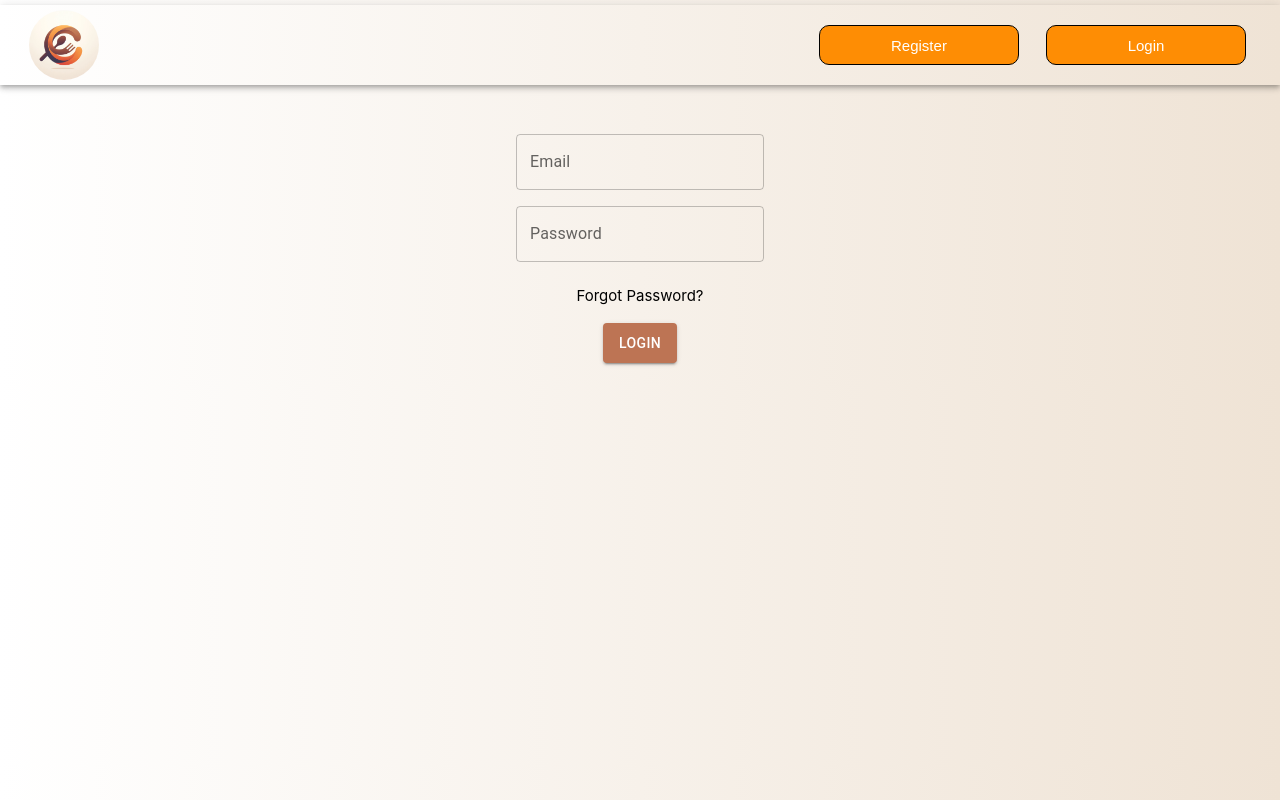
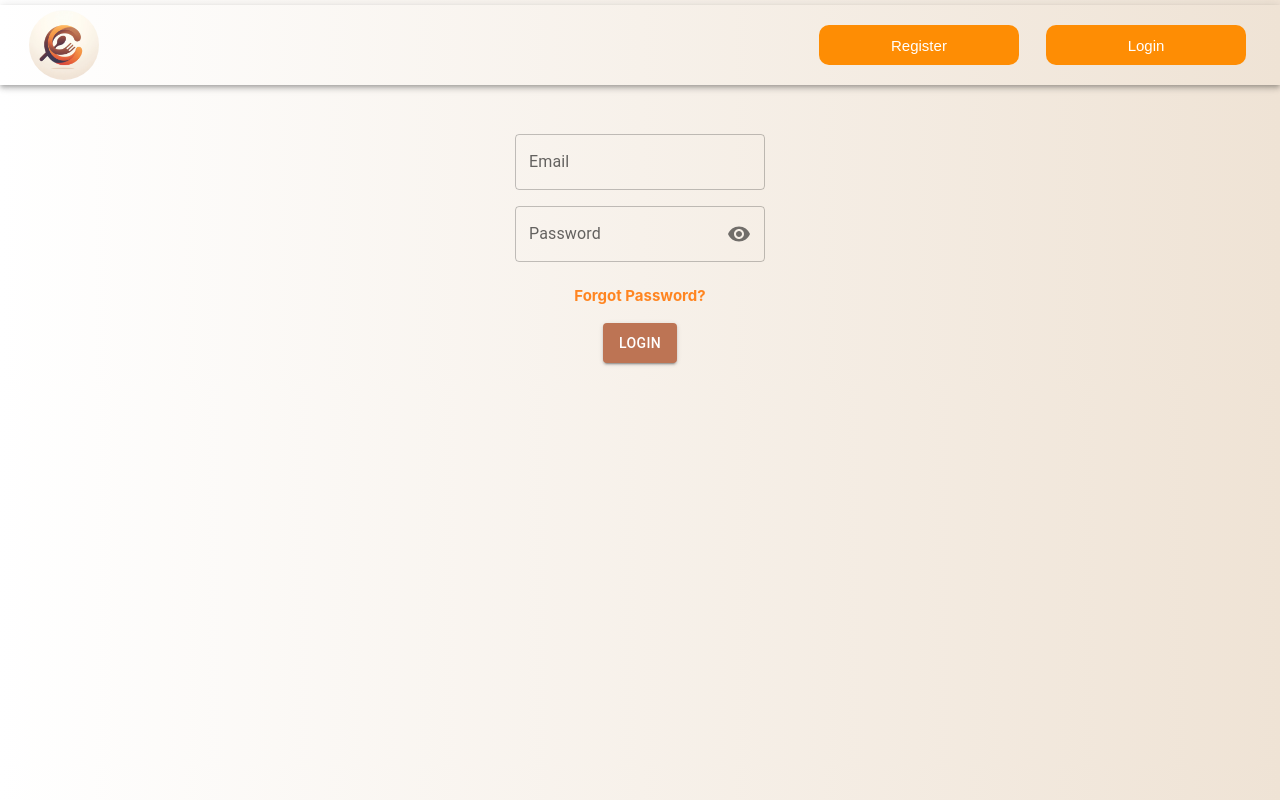
Before and after one commit to VARSHITHREDDY2002/CraveConnect, a React (Create React App) app in the folder frontend/: page /Login in a window 1280 px wide. Built offline with nearby package versions, Linux system fonts and the light colour scheme.

Commit message:
final style

```diff
--- a/frontend/src/components/common/Home.css
+++ b/frontend/src/components/common/Home.css
@@ -1,8 +1,8 @@
 .outer-container {
-  background-image: url('../../bg2.jpeg');
+  /* background-image: url('../../bg2.jpeg');
   background-size:cover;
   background-repeat: no-repeat;
-  background-attachment: fixed;
+  background-attachment: fixed; */
   height: 100vh;
   display: flex;
   justify-content: center;
--- a/frontend/src/components/common/Home.js
+++ b/frontend/src/components/common/Home.js
@@ -25,7 +25,7 @@
     textAlign: "center",
     textDecoration: "none",
     borderRadius: isRegisterHovering ? "50px" : "10px",
-    border: "1px solid black",
+    // border: "1px solid black",
   };
   const LogbuttonStyle = {
     backgroundColor: "#fe8d04",
@@ -34,7 +34,7 @@
     textAlign: "center",
     textDecoration: "none",
     borderRadius: isLoginHovering ? "50px" : "10px",
-    border: "1px solid black",
+    // border: "1px solid black",
   };
 
   const navigate = useNavigate();
--- a/frontend/src/components/common/Login.js
+++ b/frontend/src/components/common/Login.js
@@ -6,12 +6,16 @@
 import TextField from "@mui/material/TextField";
 import Button from "@mui/material/Button";
 import Navbar from "../templates/Navbar";
+import VisibilityIcon from "@mui/icons-material/Visibility";
+import VisibilityOffIcon from "@mui/icons-material/VisibilityOff";
+import InputAdornment from "@mui/material/InputAdornment";
+import IconButton from "@mui/material/IconButton";
 import { BrowserRouter, Routes, Route, Outlet } from "react-router-dom";
 
 const Register = (props) => {
   const [email, setEmail] = useState("");
-
   const [password, setPassword] = useState("");
+  const [showPassword, setShowPassword] = useState(false);
   const navigate = useNavigate();
 
   const onChangeEmail = (event) => {
@@ -20,6 +24,10 @@
 
   const onChangePassword = (event) => {
     setPassword(event.target.value);
+  };
+
+  const togglePasswordVisibility = () => {
+    setShowPassword(!showPassword);
   };
 
   const resetInputs = () => {
@@ -68,29 +76,52 @@
               value={email}
               autoComplete="off"
               onChange={onChangeEmail}
+              style={{ width: "250px"}}
             />
           </Grid>
 
           <Grid item xs={12}>
             <TextField
+              style={{ width: "250px" }}
               label="Password"
               variant="outlined"
+              type={showPassword ? "text" : "password"}
               value={password}
               autoComplete="off"
               onChange={onChangePassword}
+              InputProps={{
+                endAdornment: (
+                  <InputAdornment position="end">
+                    <IconButton onClick={togglePasswordVisibility} edge="end" style={{margin:"0px", padding: "0px", minWidth:"0px"}}>
+                      {showPassword ? (
+                        <VisibilityOffIcon />
+                      ) : (
+                        <VisibilityIcon />
+                      )}
+                    </IconButton>
+                  </InputAdornment>
+                ),
+              }}
             />
           </Grid>
           <Grid item xs={12}>
             <a
-            onClick={() => {navigate("/fog")}}
-            style={{
-              border:"none",
-              fontSize: "15px",
-              margin: "5px",
-              padding: "2px",
-              background:"transparent",
-              cursor: 'pointer',
-              }}>Forgot Password?</a>
+              onClick={() => {
+                navigate("/fog");
+              }}
+              style={{
+                border: "none",
+                fontSize: "15px",
+                margin: "5px",
+                padding: "2px",
+                background: "transparent",
+                cursor: "pointer",
+                color: "#ff8521",
+                fontWeight: "bolder"
+              }}
+            >
+              Forgot Password?
+            </a>
           </Grid>
           <Grid item xs={12}>
             <Button
--- a/frontend/src/components/common/Register.js
+++ b/frontend/src/components/common/Register.js
@@ -5,11 +5,16 @@
 import TextField from "@mui/material/TextField";
 import Button from "@mui/material/Button";
 import Navbar from "../templates/Navbar";
+import VisibilityIcon from "@mui/icons-material/Visibility";
+import VisibilityOffIcon from "@mui/icons-material/VisibilityOff";
+import InputAdornment from "@mui/material/InputAdornment";
+import IconButton from "@mui/material/IconButton";
 
 const Register = (props) => {
   const [name, setName] = useState("");
   const [email, setEmail] = useState("");
   const [password, setPassword] = useState("");
+  const [showPassword, setShowPassword] = useState(false);
   const [contactNumber, setContactNumber] = useState("");
   const [age, setAge] = useState("");
   const [batchName, setBatchName] = useState("");
@@ -33,6 +38,10 @@
 
   const onChangePassword = (event) => {
     setPassword(event.target.value);
+  };
+
+  const togglePasswordVisibility = () => {
+    setShowPassword(!showPassword);
   };
 
   const onChangecontactNumber = (event) => {
@@ -97,6 +106,7 @@
               variant="outlined"
               value={name}
               onChange={onChangeUsername}
+              style={{ width: "250px" }}
             />
           </Grid>
           <Grid item xs={12}>
@@ -105,15 +115,35 @@
               variant="outlined"
               value={email}
               onChange={onChangeEmail}
+              style={{ width: "250px" }}
             />
           </Grid>
           <Grid item xs={12}>
             <TextField
+              style={{ width: "250px" }}
               label="Password"
               variant="outlined"
+              type={showPassword ? "text" : "password"}
               value={password}
               autoComplete="off"
               onChange={onChangePassword}
+              InputProps={{
+                endAdornment: (
+                  <InputAdornment position="end">
+                    <IconButton
+                      onClick={togglePasswordVisibility}
+                      edge="end"
+                      style={{ margin: "0px", padding: "0px", minWidth: "0px" }}
+                    >
+                      {showPassword ? (
+                        <VisibilityOffIcon />
+                      ) : (
+                        <VisibilityIcon />
+                      )}
+                    </IconButton>
+                  </InputAdornment>
+                ),
+              }}
             />
           </Grid>
           <Grid item xs={12}>
@@ -122,6 +152,7 @@
               variant="outlined"
               value={contactNumber}
               onChange={onChangecontactNumber}
+              style={{ width: "250px" }}
             />
           </Grid>
           <Grid item xs={12}>
@@ -130,6 +161,7 @@
               variant="outlined"
               value={age}
               onChange={onChangeAge}
+              style={{ width: "250px" }}
             />
           </Grid>
           <Grid item xs={12}>
@@ -138,6 +170,7 @@
               variant="outlined"
               value={batchName}
               onChange={onChangebatchaName}
+              style={{ width: "250px" }}
             />
           </Grid>
           <Grid item xs={12}>
--- a/frontend/src/components/common/RegisterV.js
+++ b/frontend/src/components/common/RegisterV.js
@@ -5,11 +5,16 @@
 import TextField from "@mui/material/TextField";
 import Button from "@mui/material/Button";
 import Navbar from "../templates/Navbar";
+import VisibilityIcon from "@mui/icons-material/Visibility";
+import VisibilityOffIcon from "@mui/icons-material/VisibilityOff";
+import InputAdornment from "@mui/material/InputAdornment";
+import IconButton from "@mui/material/IconButton";
 
 const Register = (props) => {
   const [name, setName] = useState("");
   const [shopname, setShopName] = useState("");
   const [password, setPassword] = useState("");
+  const [showPassword, setShowPassword] = useState(false);
   const [email, setEmail] = useState("");
   const [contactnumber, setContactNumber] = useState("");
   const [opentime, setopentime] = useState("");
@@ -25,6 +30,10 @@
 
   const onChangePassword = (event) => {
     setPassword(event.target.value);
+  };
+
+  const togglePasswordVisibility = () => {
+    setShowPassword(!showPassword);
   };
 
   const onChangeEmail = (event) => {
@@ -96,6 +105,7 @@
               variant="outlined"
               value={name}
               onChange={onChangeUsername}
+              style={{ width: "250px" }}
             />
           </Grid>
           <Grid item xs={12}>
@@ -104,14 +114,35 @@
               variant="outlined"
               value={shopname}
               onChange={onChangeShopName}
+              style={{ width: "250px" }}
             />
           </Grid>
           <Grid item xs={12}>
             <TextField
+              style={{ width: "250px" }}
               label="Password"
               variant="outlined"
+              type={showPassword ? "text" : "password"}
               value={password}
+              autoComplete="off"
               onChange={onChangePassword}
+              InputProps={{
+                endAdornment: (
+                  <InputAdornment position="end">
+                    <IconButton
+                      onClick={togglePasswordVisibility}
+                      edge="end"
+                      style={{ margin: "0px", padding: "0px", minWidth: "0px" }}
+                    >
+                      {showPassword ? (
+                        <VisibilityOffIcon />
+                      ) : (
+                        <VisibilityIcon />
+                      )}
+                    </IconButton>
+                  </InputAdornment>
+                ),
+              }}
             />
           </Grid>
           <Grid item xs={12}>
@@ -120,6 +151,7 @@
               variant="outlined"
               value={email}
               onChange={onChangeEmail}
+              style={{ width: "250px" }}
             />
           </Grid>
 
@@ -129,6 +161,7 @@
               variant="outlined"
               value={contactnumber}
               onChange={onChangecontactNumber}
+              style={{ width: "250px" }}
             />
           </Grid>
           <Grid item xs={12}>
@@ -137,6 +170,7 @@
               variant="outlined"
               value={opentime}
               onChange={onChangeOpentime}
+              style={{ width: "250px" }}
             />
           </Grid>
           <Grid item xs={12}>
@@ -145,6 +179,7 @@
               variant="outlined"
               value={closetime}
               onChange={onChangeclosetime}
+              style={{ width: "250px" }}
             />
           </Grid>
           <Grid item xs={12}>
--- a/frontend/src/components/common/Upof.js
+++ b/frontend/src/components/common/Upof.js
@@ -6,10 +6,10 @@
 import Grid from "@mui/material/Grid";
 import Button from "@mui/material/Button";
 import { useNavigate } from "react-router-dom";
-import IconButton from '@mui/material/IconButton';
-import VisibilityIcon from '@mui/icons-material/Visibility';
-import VisibilityOffIcon from '@mui/icons-material/VisibilityOff';
-import InputAdornment from '@mui/material/InputAdornment';
+import IconButton from "@mui/material/IconButton";
+import VisibilityIcon from "@mui/icons-material/Visibility";
+import VisibilityOffIcon from "@mui/icons-material/VisibilityOff";
+import InputAdornment from "@mui/material/InputAdornment";
 // import './PasswordInput.css';
 
 const Uprof = (props) => {
@@ -23,8 +23,7 @@
   const [activePage, setActivePage] = useState("uprofi");
   const navigate = useNavigate();
 
-
-  const [password1, setPassword1] = useState('');
+  const [password1, setPassword1] = useState("");
   const [showPassword, setShowPassword] = useState(false);
 
   const togglePasswordVisibility = () => {
@@ -135,37 +134,43 @@
       </IconButton>
          </div> */}
 
-        <Grid container align={"center"} spacing={2}  >
+        <Grid container align={"center"} spacing={2}>
           <Grid item xs={12}>
             <TextField
               label="Name"
               variant="outlined"
               value={name}
               onChange={onChangeUsername}
+              style={{ width: "250px" }}
             />
           </Grid>
 
-          <Grid item xs={12} style={{boxSizing:"border-box"}} >
+          <Grid item xs={12} style={{ boxSizing: "border-box" }}>
             <TextField
+              style={{ width: "250px" }}
               label="Password"
               variant="outlined"
-        type={showPassword ? 'text' : 'password'}
-        value={password1}
-        onChange={(e) => setPassword1(e.target.value)}
+              type={showPassword ? "text" : "password"}
+              value={password}
+              onChange={onChangePassword}
               InputProps={{
                 endAdornment: (
                   <InputAdornment position="end">
-              <IconButton  onClick={togglePasswordVisibility}>
-        {showPassword ? <VisibilityOffIcon /> : <VisibilityIcon />}
+                    <IconButton onClick={togglePasswordVisibility} style={{margin:"0px", padding: "0px", minWidth:"0px"}}>
+                      {showPassword ? (
+                        <VisibilityOffIcon />
+                      ) : (
+                        <VisibilityIcon />
+                      )}
                     </IconButton>
                   </InputAdornment>
                 ),
-        }
-      }
+              }}
             />
           </Grid>
           <Grid item xs={12}>
             <TextField
+              style={{ width: "250px" }}
               label="ContactNumber"
               variant="outlined"
               value={contactNumber}
@@ -174,6 +179,7 @@
           </Grid>
           <Grid item xs={12}>
             <TextField
+              style={{ width: "250px" }}
               label="Age"
               variant="outlined"
               value={age}
@@ -182,6 +188,7 @@
           </Grid>
           <Grid item xs={12}>
             <TextField
+              style={{ width: "250px" }}
               label="BatchName"
               variant="outlined"
               value={batchName}
--- a/frontend/src/components/common/Vprofile.js
+++ b/frontend/src/components/common/Vprofile.js
@@ -5,6 +5,10 @@
 import TextField from "@mui/material/TextField";
 import Grid from "@mui/material/Grid";
 import Button from "@mui/material/Button";
+import IconButton from "@mui/material/IconButton";
+import VisibilityIcon from "@mui/icons-material/Visibility";
+import VisibilityOffIcon from "@mui/icons-material/VisibilityOff";
+import InputAdornment from "@mui/material/InputAdornment";
 
 const Vprof = (props) => {
   const [name, setName] = useState("");
@@ -16,6 +20,7 @@
   const [closetime, setclosetime] = useState("");
   const [counter, setcounter] = useState("");
   const [activePage, setActivePage] = useState("vprofi");
+  const [showPassword, setShowPassword] = useState(false);
 
   const onChangeUsername = (event) => {
     setName(event.target.value);
@@ -27,6 +32,10 @@
 
   const onChangePassword = (event) => {
     setPassword(event.target.value);
+  };
+
+  const togglePasswordVisibility = () => {
+    setShowPassword(!showPassword);
   };
 
   const onChangeEmail = (event) => {
@@ -107,7 +116,7 @@
           ContactNumber : {contactnumber}
         </div>
         <div style={{ textAlign: "center" }}>Shopname : {shopname}</div>
-        <div style={{ textAlign: "center" }}>Counter : {counter}</div>
+        {/* <div style={{ textAlign: "center" }}>Counter : {counter}</div> */}
         <br />
         <Grid container align={"center"} spacing={2}>
           <Grid item xs={12}>
@@ -116,6 +125,7 @@
               variant="outlined"
               value={name}
               onChange={onChangeUsername}
+              style={{ width: "250px" }}
             />
           </Grid>
           <Grid item xs={12}>
@@ -124,15 +134,33 @@
               variant="outlined"
               value={shopname}
               onChange={onChangeShopName}
+              style={{ width: "250px" }}
             />
           </Grid>
           <Grid item xs={12}>
             <TextField
+              style={{ width: "250px" }}
               label="Password"
               variant="outlined"
-              // value={password}
-              value={"*".repeat(password.length)}
+              type={showPassword ? "text" : "password"}
+              value={password}
               onChange={onChangePassword}
+              InputProps={{
+                endAdornment: (
+                  <InputAdornment position="end">
+                    <IconButton
+                      onClick={togglePasswordVisibility}
+                      style={{ margin: "0px", padding: "0px", minWidth: "0px" }}
+                    >
+                      {showPassword ? (
+                        <VisibilityOffIcon />
+                      ) : (
+                        <VisibilityIcon />
+                      )}
+                    </IconButton>
+                  </InputAdornment>
+                ),
+              }}
             />
           </Grid>
           <Grid item xs={12}>
@@ -141,6 +169,7 @@
               variant="outlined"
               value={contactnumber}
               onChange={onChangecontactNumber}
+              style={{ width: "250px" }}
             />
           </Grid>
           <Grid item xs={12}>
@@ -149,6 +178,7 @@
               variant="outlined"
               value={opentime}
               onChange={onChangeOpentime}
+              style={{ width: "250px" }}
             />
           </Grid>
           <Grid item xs={12}>
@@ -157,6 +187,7 @@
               variant="outlined"
               value={closetime}
               onChange={onChangeclosetime}
+              style={{ width: "250px" }}
             />
           </Grid>
           <Grid item xs={12}>
--- a/frontend/src/components/templates/Navbar.js
+++ b/frontend/src/components/templates/Navbar.js
@@ -31,7 +31,7 @@
     display: "inline-block",
     fontSize: "15px",
     borderRadius: isRegisterHovering ? "50px" : "10px",
-    border: "1px solid black",
+    // border: "1px solid black",
   };
   const LogbuttonStyle = {
     backgroundColor: "#fe8d04",
@@ -43,7 +43,7 @@
     display: "inline-block",
     fontSize: "15px",
     borderRadius: isLoginHovering ? "50px" : "10px",
-    border: "1px solid black",
+    // border: "1px solid black",
   };
   return (
     <Box sx={{ flexGrow: 1 }}>
```
Lines whose indentation alone changed are shown as unchanged.
